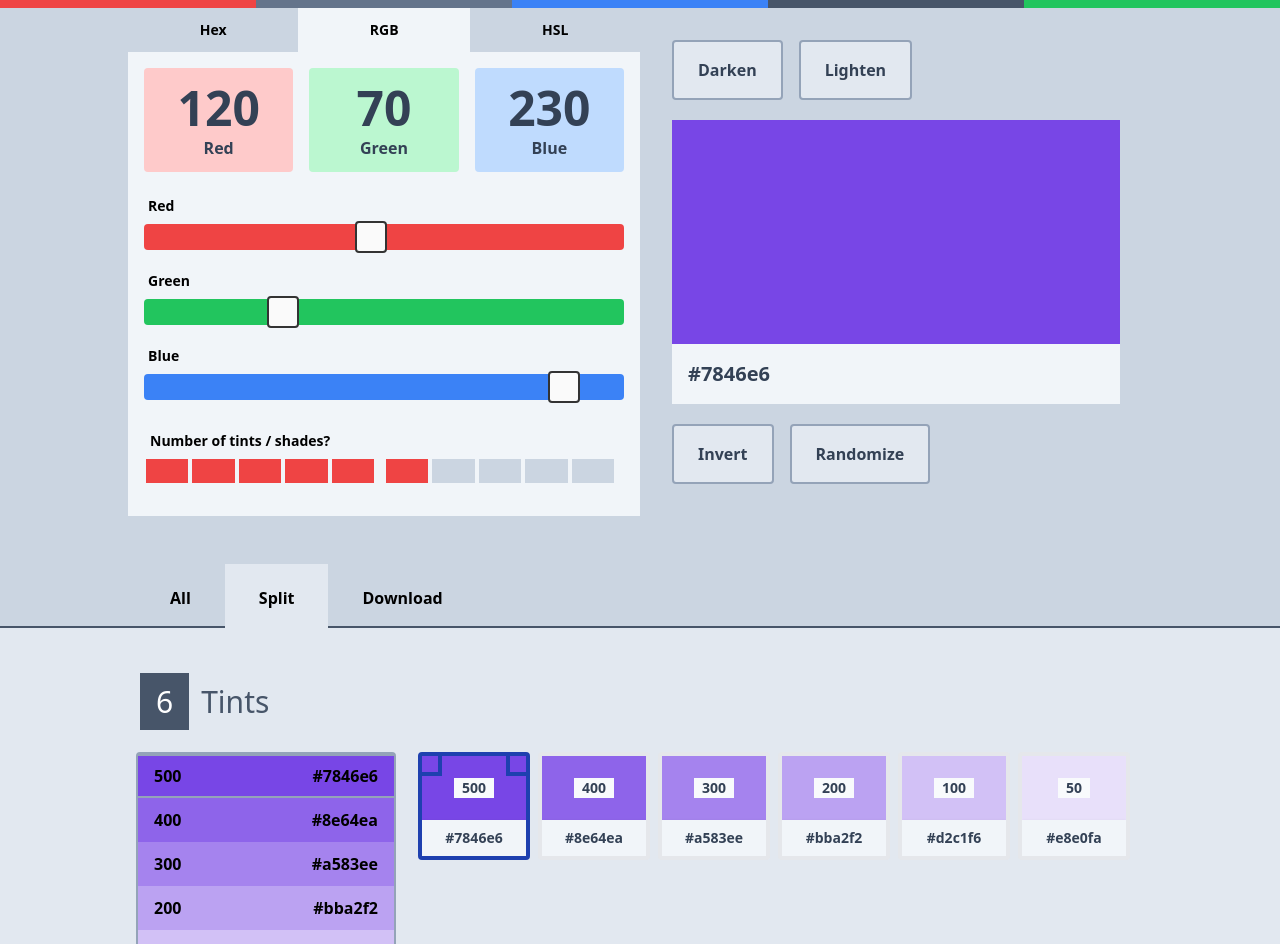
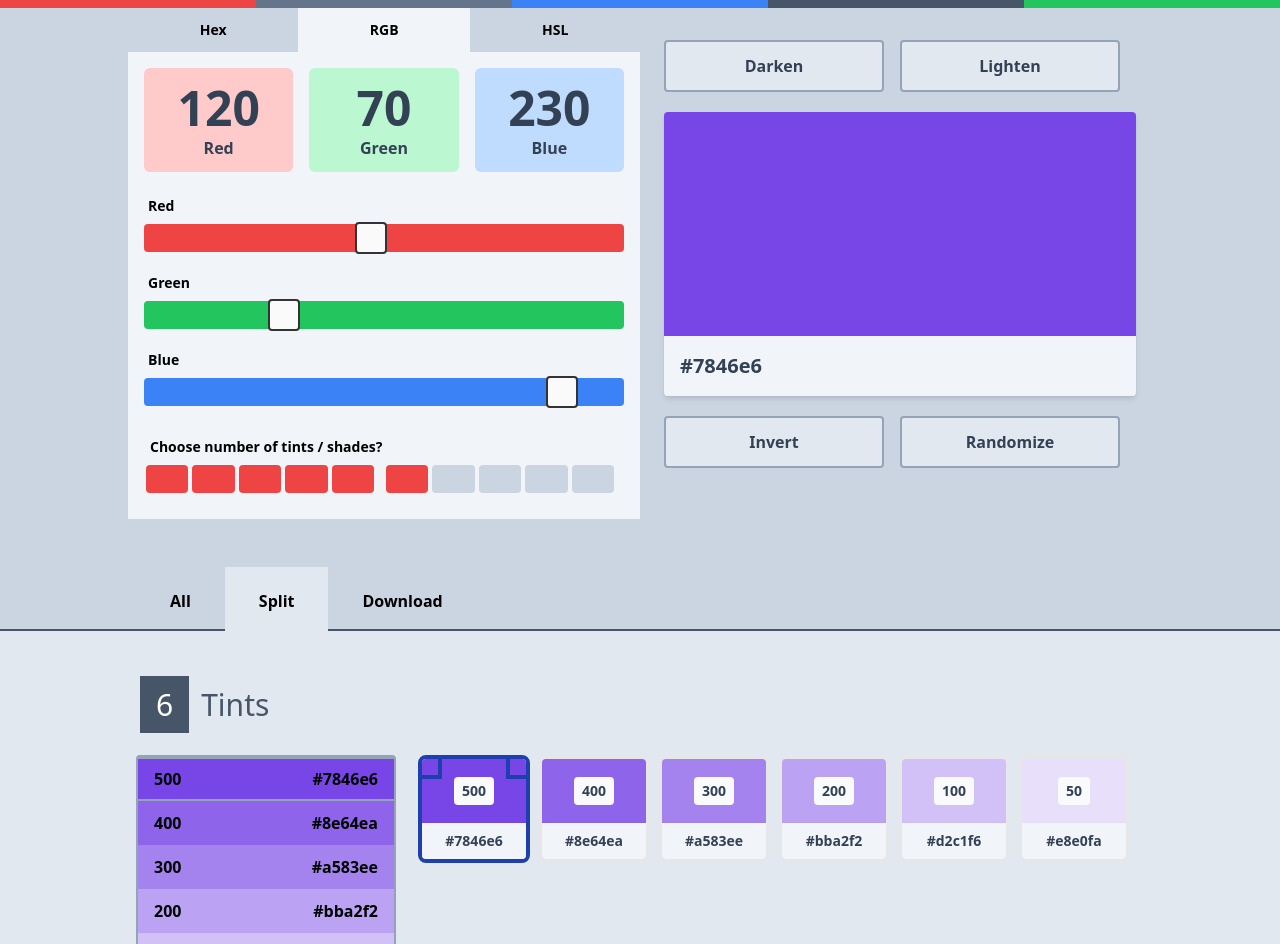
Before and after one commit to reactry/shades, a React (Create React App) app: page / in a window 1280 px wide. Shown: the top 944 px of the page. Built offline with nearby package versions, Linux system fonts and the light colour scheme.

Commit message:
Mostly styling changes

```diff
--- a/src/BigButton.js
+++ b/src/BigButton.js
@@ -6,7 +6,7 @@ export default function BigButton ({
 }) {
 
 	return (
-		<button onClick={handleClick} className="bg-slate-200 px-6 py-4 mr-4 text-md font-bold outline-none border-2 border-slate-400 text-slate-700 rounded select-none hover:border-blue-500 hover:text-blue-500 hover:bg-slate-100 focus:border-blue-700 focus:bg-slate-100 focus:text-blue-700 active:bg-slate-300">
+		<button onClick={handleClick} className="bg-slate-200 grow basis-0 px-6 py-3 mr-4 text-md font-bold outline-none border-2 border-slate-400 text-slate-700 rounded select-none hover:border-blue-500 hover:text-blue-500 hover:bg-slate-100 focus:border-blue-700 focus:bg-slate-100 focus:text-blue-700 active:bg-slate-300">
 			{title}
 		</button>
 	);
--- a/src/KeyboardShortcuts.js
+++ b/src/KeyboardShortcuts.js
@@ -30,8 +30,10 @@ export default function KeyboardShortcuts ({keyboardShortcuts}) {
 		<div className="KeyboardShortcuts bg-slate-300 text-slate-700 px-4 py-24">
 			<div className="max-w-5xl m-auto">
 				<div className="px-4 py-8 flex">
-					<BigButton title={showShortcuts ? "Hide" : "Show"} handleClick={() => setShowShortcuts(!showShortcuts)} />
-					<div className="text-3xl pl-1 pt-3">Shortcuts</div>
+					<div>
+						<BigButton title={showShortcuts ? "Hide" : "Show"} handleClick={() => setShowShortcuts(!showShortcuts)} />
+					</div>
+					<div className="text-3xl pt-2">Shortcuts</div>
 				</div>
 				<div className="px-4 pt-8">
 					{showShortcuts && shortcutItems}
--- a/src/MainComponent/Input/BigBox.js
+++ b/src/MainComponent/Input/BigBox.js
@@ -16,12 +16,12 @@ export default function BigBox ({
 	};
 
 	return (
-		<div className="BigBox px-8 py-8">
+		<div className="BigBox px-4 py-8">
 			<div className="flex">
 				<BigButton title="Darken" handleClick={darkenColor} />
 				<BigButton title="Lighten" handleClick={lightenColor} />
 			</div>
-			<div className="py-5">
+			<div className="my-5 rounded overflow-hidden shadow-md">
 				<div className="h-40 md:h-56" style={style}></div>
 				<div className="bg-slate-100 px-4 py-4 text-slate-700 font-bold text-xl">{hex}</div>
 			</div>
--- a/src/MainComponent/Input/ColorInput.js
+++ b/src/MainComponent/Input/ColorInput.js
@@ -161,7 +161,7 @@ export default function ColorInput ({
 					</div>
 					<NSelector {...nSelectorProps} />
 				</div>
-				<div className="md:w-1/2">
+				<div className="md:w-1/2 md:pl-2">
 					<BigBox {...bigBoxProps} />
 				</div>
 			</div>
--- a/src/MainComponent/Input/NSelector.js
+++ b/src/MainComponent/Input/NSelector.js
@@ -7,7 +7,7 @@ export default function NSelector ({
 
 	let arr = [...Array(maxN).keys()]
 	let items = arr.map((v, i) => {
-		let innerClass = "cursor-pointer h-6 duration-300 border-4 border-transparent hover:border-red-700";
+		let innerClass = "cursor-pointer h-7 rounded duration-300 border-4 border-transparent hover:border-red-700";
 		innerClass += (i < n) ? " bg-red-500" : " bg-slate-300";
 		if ((i+1) % 5 === 0) innerClass += " mr-2"
 		return (
@@ -32,7 +32,7 @@ export default function NSelector ({
 
 	return (
 		<div className="NSelector py-4 px-4 border-2 border-transparent outline-none select-none focus:border-blue-400" tabIndex="0" onKeyDown={handleKeyDown}>
-			<h4 className="px-1 font-bold text-sm">Number of tints / shades?</h4>
+			<h4 className="px-1 font-bold text-sm">Choose number of tints / shades?</h4>
 			<div className="flex py-2 space-x-1">
 				{items}
 			</div>
--- a/src/MainComponent/Input/NumberSlider.css
+++ b/src/MainComponent/Input/NumberSlider.css
@@ -6,7 +6,7 @@ div.NumberSlider > input{
 div.NumberSlider > input::-webkit-slider-thumb {
 	width: 32px;
 	height: 32px;
-	margin: -3px 0px;
+	margin: -4px 0px;
 	border-radius: 4px;
 	-webkit-appearance: none;
 	background: #fafafa;
--- a/src/MainComponent/Input/NumberSlider.js
+++ b/src/MainComponent/Input/NumberSlider.js
@@ -6,10 +6,10 @@ import './NumberSlider.css';
 
 export default function NumberSlider ({
 	x, setX, min, max, step,
-	bgActive, bgPassive, title
+	bg, border, title
 }) {
 
-	let sliderClass = `appearance-none ${bgActive} outline-none w-full form-range rounded`;
+	let sliderClass = `appearance-none border-2 border-transparent ${bg} ${border} outline-none w-full form-range rounded`;
 
 	return (
 		<div className="NumberSlider px-4 py-2 font-bold text-sm outline-none">
--- a/src/MainComponent/Input/RGBTab.js
+++ b/src/MainComponent/Input/RGBTab.js
@@ -17,8 +17,8 @@ export default function RGBTab ({
 		...commonProps,
 		x: red,
 		setX: setRed,
-		bgActive: "bg-red-500",
-		bgPassive: "bg-red-200",
+		bg: "bg-red-500",
+		border: "hover:border-red-700",
 		title: "Red"
 	};
 
@@ -26,8 +26,8 @@ export default function RGBTab ({
 		...commonProps,
 		x: green,
 		setX: setGreen,
-		bgActive: "bg-green-500",
-		bgPassive: "bg-green-200",
+		bg: "bg-green-500",
+		border: "hover:border-green-700",
 		title: "Green"
 	};
 
@@ -35,8 +35,8 @@ export default function RGBTab ({
 		...commonProps,
 		x: blue,
 		setX: setBlue,
-		bgActive: "bg-blue-500",
-		bgPassive: "bg-blue-200",
+		bg: "bg-blue-500",
+		border: "hover:border-blue-700",
 		title: "Blue"
 	};
 
@@ -44,15 +44,15 @@ export default function RGBTab ({
 		<div className="RGBTab select-none">
 
 			<div className="flex text-center font-bold text-slate-700 px-4 space-x-1 md:space-x-4">
-				<div className="grow pt-4 pb-2 bg-red-200 basis-0 rounded">
+				<div className="grow pt-4 pb-2 bg-red-200 basis-0 rounded-md">
 					<div className="text-5xl">{red}</div>
 					<div className="py-1">Red</div>
 				</div>
-				<div className="grow pt-4 pb-2 bg-green-200 basis-0 rounded">
+				<div className="grow pt-4 pb-2 bg-green-200 basis-0 rounded-md">
 					<div className="text-5xl">{green}</div>
 					<div className="py-1">Green</div>
 				</div>
-				<div className="grow pt-4 pb-2 bg-blue-200 basis-0 rounded">
+				<div className="grow pt-4 pb-2 bg-blue-200 basis-0 rounded-md">
 					<div className="text-5xl">{blue}</div>
 					<div className="py-1">Blue</div>
 				</div>
--- a/src/MainComponent/Output/List/Box.js
+++ b/src/MainComponent/Output/List/Box.js
@@ -1,24 +1,28 @@
+import React from 'react';
 
 
 
 export default function Box ({r, g, b, hex, shade, active}) {
+	let [showOptions, setShowOptions] = React.useState(false);
+
 	let style = {
 		backgroundColor: hex
 	};
 
-	let boxClasses = "Box w-28 mr-2 my-2 border-4 rounded overflow-hidden";
-	if (active) boxClasses += " border-blue-800";
+	let boxClasses = "Box w-28 mr-2 my-2 border-4 rounded-lg cursor-pointer overflow-hidden";
+	boxClasses += (active) ? " border-blue-800" : " hover:border-blue-600";
 
 	return (
-		<div className={boxClasses}>
+		<div className={boxClasses} onClick={() => setShowOptions(!showOptions)}>
 			{active && <div className="relative -top-1">
 				<div className="absolute -left-1 w-6 h-6 border-4 border-blue-800"></div>
 				<div className="absolute -right-1 w-6 h-6 border-4 border-blue-800"></div>
 			</div>}
+			{showOptions && <div className="">Options</div>}
 			<div className="h-16 flex" style={style}>
-				<div className="text-sm font-bold bg-slate-50 px-2 text-slate-700 capitalize m-auto">{shade}</div>
+				<div className="text-sm font-bold bg-slate-50 px-2 py-1 text-slate-700 capitalize m-auto rounded">{shade}</div>
 			</div>
-			<div className="bg-slate-100 py-2 text-sm text-center font-bold text-slate-700 shadow">{hex}</div>
+			<div className="bg-slate-100 py-2 text-sm font-bold text-slate-700 shadow">{hex}</div>
 		</div>
 	);
 }
--- a/src/MainComponent/Output/List/List.js
+++ b/src/MainComponent/Output/List/List.js
@@ -35,7 +35,7 @@ export default function List ({
 						{colorRowItems}
 					</div>
 				</div>
-				<div className="flex flex-wrap mx-auto md:pl-4">
+				<div className="flex flex-wrap mx-auto md:pl-4 text-center">
 					{colorBoxItems}
 				</div>
 			</div>
--- a/src/Preferences.js
+++ b/src/Preferences.js
@@ -11,8 +11,10 @@ export default function Preferences () {
 		<div className="Preferences px-4 py-24 bg-slate-700 text-slate-200">
 			<div className="max-w-5xl m-auto">
 				<div className="px-4 py-8 flex">
-					<BigButton title={showPreferences ? "Hide" : "Show"} handleClick={() => setShowPreferences(!showPreferences)} />
-					<div className="text-3xl pl-1 pt-3">Preferences</div>
+					<div>
+						<BigButton title={showPreferences ? "Hide" : "Show"} handleClick={() => setShowPreferences(!showPreferences)} />
+					</div>
+					<div className="text-3xl pt-2">Preferences</div>
 				</div>
 				{showPreferences && <div>
 					<div className="px-4 pt-8">
```
